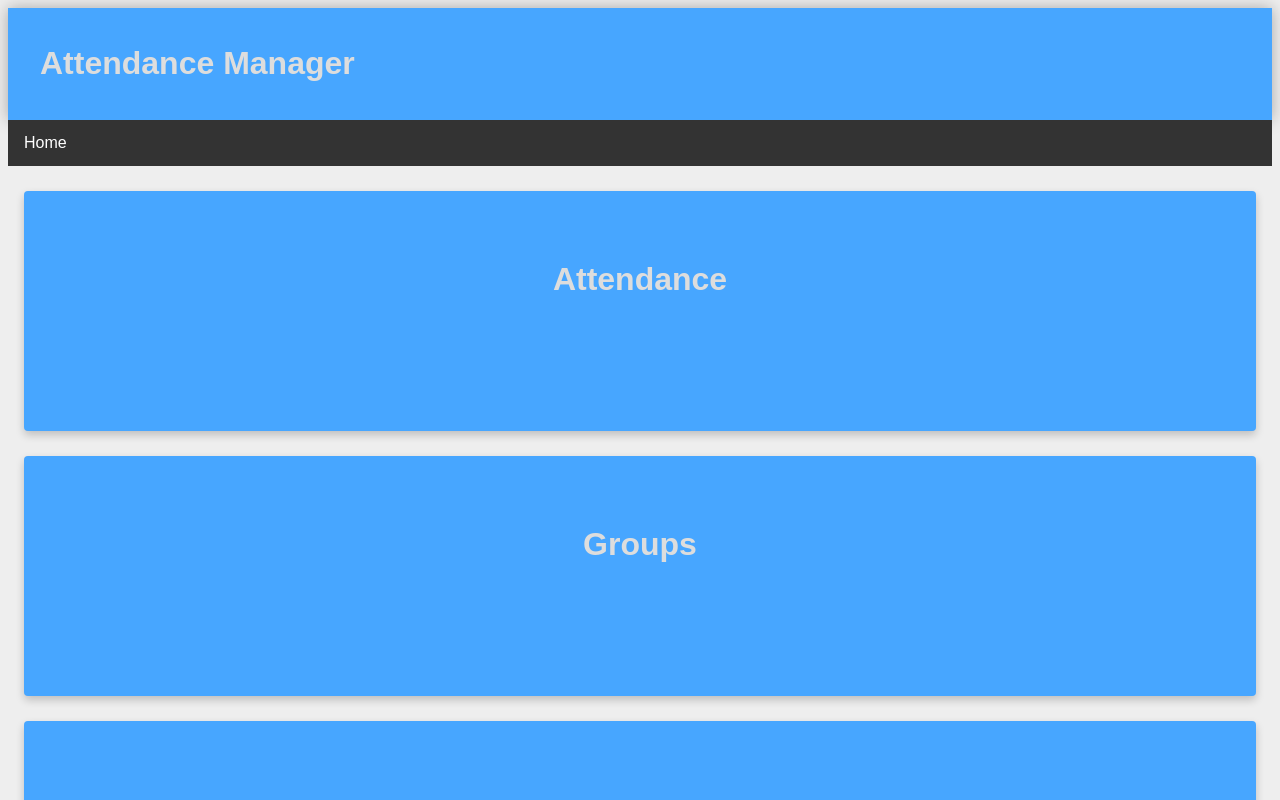
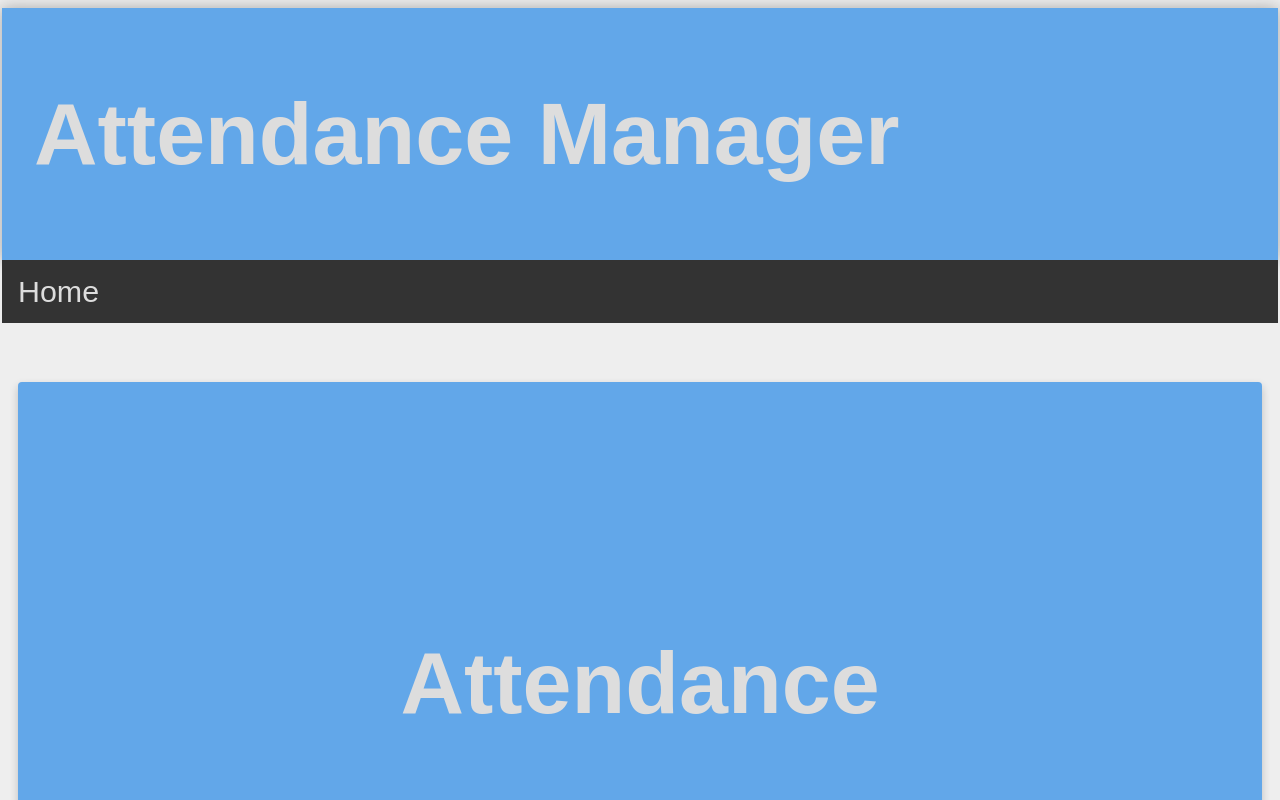
Before and after one commit to Vyshak-NSC/student, a React (Create React App) app: page / in a window 1280 px wide. Shown: the top 800 px of the page. Built offline with nearby package versions, Linux system fonts and the light colour scheme.

Commit message:
routing initial setup completed

```diff
--- a/public/styles.css
+++ b/public/styles.css
@@ -1,6 +1,7 @@
 * {
   margin: 10;
   color: #ddd;
+  text-decoration: none;
   box-sizing: border-box;
 }
 html {
@@ -8,5 +9,5 @@ html {
 }
 body {
   background: #eee;
-  padding: 0 16px;
+  padding: 0 10px;
 }
--- a/src/App.js
+++ b/src/App.js
@@ -1,7 +1,7 @@
 import React, { Component } from "react";
 import { BrowserRouter, Route, Routes} from "react-router-dom";// Switch, Link, Redirect
 import MainPage from "./pages/MainPage.jsx";
-import Second from "./pages/second";
+import Second from "./pages/Second";
 
 class App extends Component {
     render() {
--- a/src/pages/MainPage.jsx
+++ b/src/pages/MainPage.jsx
@@ -1,20 +1,15 @@
 import React from "react";
-import Nav from "./components/Nav"
 import Card from "./components/Card";
 import Header from "./components/Header";
+import { Link } from "react-router-dom";
 
-const MainPage =() => {
+const MainPage = () => {
   return (
     <div>
-      <div>
-        <Header />
-        <Nav />
-      </div>
-      <div className="container">
-        <Card title="Attendance" />
-        <Card title="Groups" />
-        <Card />
-        <Card />
+      <Header />
+      <div > {/*className="container"> */}
+        <Link to="/second"><Card class="selection-title" title="Attendance" /></Link>
+        <Card class="selection-title" title="Groups" />
       </div>
     </div>
   );
--- a/src/pages/components/Card.jsx
+++ b/src/pages/components/Card.jsx
@@ -4,7 +4,7 @@ import "./cssfiles/card.css";
 const Card = (props) =>{
     return (
         <div className="card">
-            <h1 className="title">
+            <h1 className= {props.class}>
                 {props.title}
             </h1>
         </div>
--- a/src/pages/components/Header.jsx
+++ b/src/pages/components/Header.jsx
@@ -1,11 +1,15 @@
 import React from "react";
 import "./cssfiles/head.css";
+import Nav from "./Nav";
 
 function Header() {
   return (
-    <header>
-      <h1>Attendance Manager</h1>
-    </header>
+    <div>
+      <header>
+        <h1>Attendance Manager</h1>
+      </header>
+      <Nav />
+    </div>
   );
 }
 
--- a/src/pages/components/Nav.jsx
+++ b/src/pages/components/Nav.jsx
@@ -1,11 +1,12 @@
 import React from "react";
 import "./cssfiles/navbar.css";
+import { Link } from "react-router-dom";
 
-function Nav(){
-    return(
+function Nav() {
+    return (
         <nav>
             <ul>
-                <li><a href = "index.html">Home</a></li>
+                <Link to="/"><li><button>Home</button></li></Link>
             </ul>
         </nav>
     );
--- a/src/pages/components/cssfiles/card.css
+++ b/src/pages/components/cssfiles/card.css
@@ -1,18 +1,23 @@
 .card {
+    transition: .3s;
+    min-height: 32vh;
     position: relative;
-    margin-top: 25px;
-    transition: .3s;
     border-radius: 4px;
-    min-height: 30vh;
-    background-color: #47a6ff;
-    box-shadow: 0 4px 8px 0 rgba(0,0,0,0.2);
- }
+    text-align: center;
+    background-color: #62a7e9;/*#62a7e9;*/
+    box-shadow: 0 4px 8px 0 rgba(0, 0, 0, 0.2);
+}
+
+.selection-title{
+    padding: 250px 0;
+    font-size: 5.5em;
+}
 
 .title {
-    padding: 70px 0;
-    text-align: center;
+    font-size: 5.5em;
 }
+
 .card:hover {
-    box-shadow: 0 8px 16px 0 rgba(0,0,0,0.2);
-    transform:  scale(1.01);
+    transform: scale(1.01);
+    box-shadow: 0 8px 16px 0 rgba(0, 0, 0, 0.2);
 }
--- a/src/pages/components/cssfiles/head.css
+++ b/src/pages/components/cssfiles/head.css
@@ -1,12 +1,13 @@
-header{
-    background-color: #47a6ff;
+header {
+  background-color: #62a7e9; /*#47a6ff;*/
   margin: auto -16px;
   padding: 16px 32px;
   box-shadow: 0 0 15px 0 rgba(0, 0, 0, 0.3);
   height: 100%;
 }
 
-  header h1{
+header h1 {
   height: 100%;
   font-size: auto;
+  font-size: 5.5em
 }
--- a/src/pages/components/cssfiles/navbar.css
+++ b/src/pages/components/cssfiles/navbar.css
@@ -1,6 +1,7 @@
 nav {
   margin: auto -16px;
 }
+
 ul {
   list-style-type: none;
   margin: 0;
@@ -13,14 +14,15 @@ nav {
   float: left;
 }
 
-  li a {
-    display: block;
-    color: white;
+button {
+  border: none;
+  font-weight:500;
+  font-size: 1.9em;
   text-align: center;
   padding: 14px 16px;
-    text-decoration: none;
+  background-color: #333;
 }
 
-  li a:hover {
-    background-color: #111;
+button:hover {
+  background-color: #222;
 }
--- a/src/pages/second.jsx
+++ b/src/pages/second.jsx
@@ -1,9 +1,15 @@
 import React from "react";
-// import { Link } from "react-router-dom";
+import Header from "./components/Header";//
 
-const Second = () =>{
-    return(
-        <h2>Hello</h2>
+import Card from "./components/Card";
+
+const Second = () => {
+    return (
+        <div>
+            <Header />
+            <Card />
+            <Card />
+        </div>
     );
 };
 
```
Lines whose indentation alone changed are shown as unchanged.
